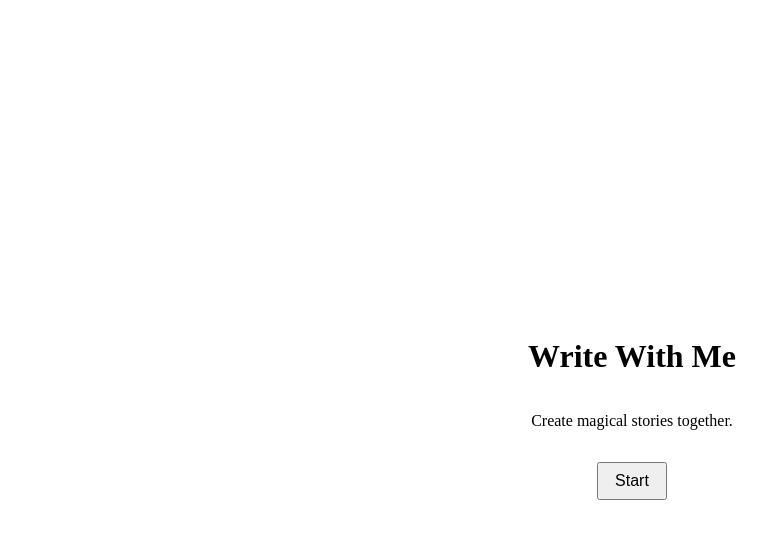
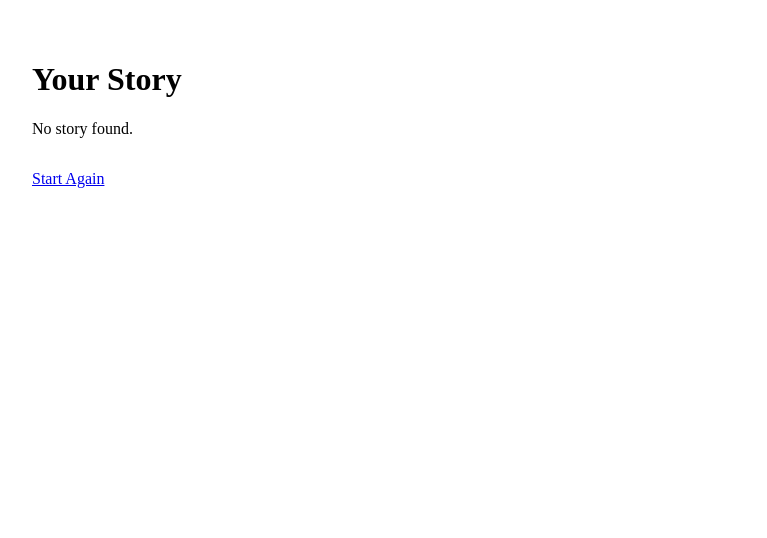
Before and after one commit to pparker/ai-first-web-dev, a Next.js app in the folder phase-2-write-with-me/: page / in a window 1280 px wide. Shown: the top 538 px of the page, without its empty margins (8-775 px from the left). Built offline with nearby package versions, Linux system fonts and the light colour scheme.

Commit message:
Broken state - will fix with Claude Code

```diff
--- a/phase-2-write-with-me/src/app/page.tsx
+++ b/phase-2-write-with-me/src/app/page.tsx
@@ -1,30 +1,23 @@
-import Link from 'next/link';
+"use client";
 
-export default function Home() {
+import Link from "next/link";
+import { useSearchParams } from "next/navigation";
+
+export default function StoryPage() {
+  const searchParams = useSearchParams();
+  const story = searchParams.get("text");
+
   return (
-    <div style={{
-      display: 'flex',
-      flexDirection: 'column',
-      alignItems: 'center',
-      justifyContent: 'center',
-      minHeight: '100vh',
-      textAlign: 'center',
-      padding: '0 1rem',
-    }}>
-      <h1>Write With Me</h1>
-      <p>Create magical stories together.</p>
-      <Link href="/select">
-        <button
-          style={{
-            marginTop: '1rem',
-            padding: '0.5rem 1rem',
-            fontSize: '1rem',
-            cursor: 'pointer',
-          }}
-        >
-          Start
-        </button>
-      </Link>
-    </div>
+    <main style={{ padding: "2rem", maxWidth: "700px" }}>
+      <h1>Your Story</h1>
+
+      <p style={{ whiteSpace: "pre-wrap", marginTop: "1rem" }}>
+        {story ?? "No story found."}
+      </p>
+
+      <div style={{ marginTop: "2rem" }}>
+        <Link href="/select">Start Again</Link>
+      </div>
+    </main>
   );
 }
```
Also changed, not shown: phase-2-write-with-me/src/app/builder/[child]/page.tsx (+27 -18 lines).
